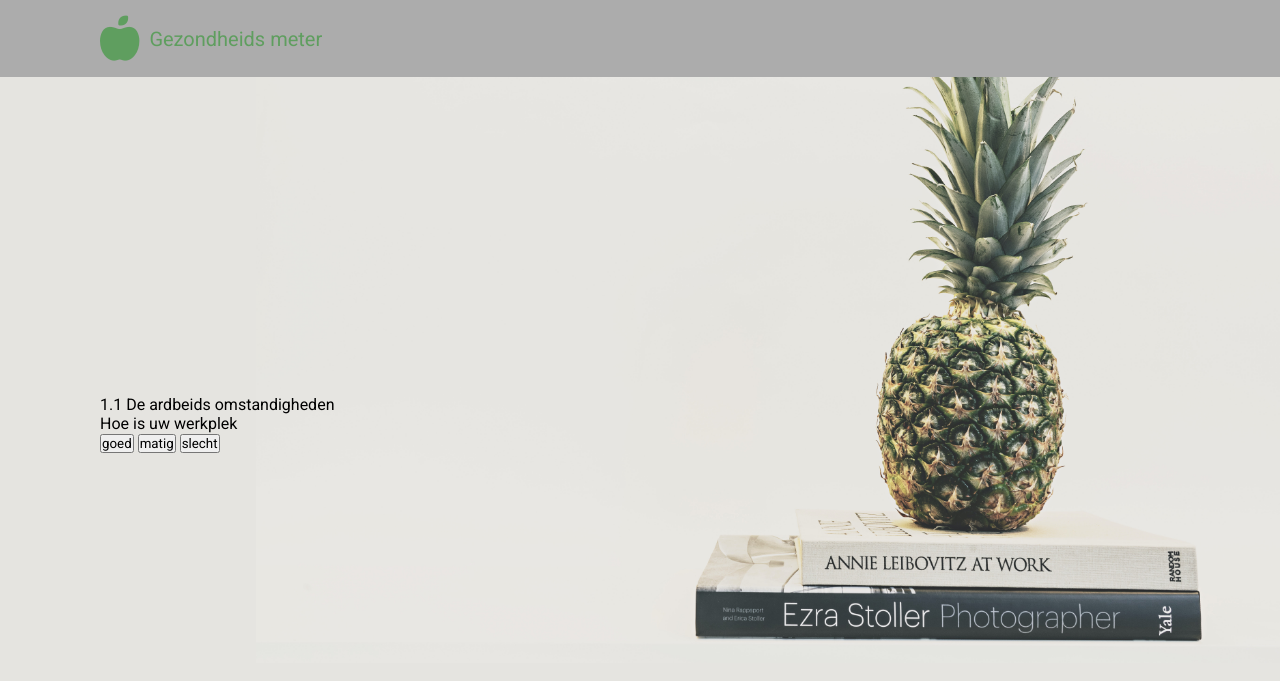
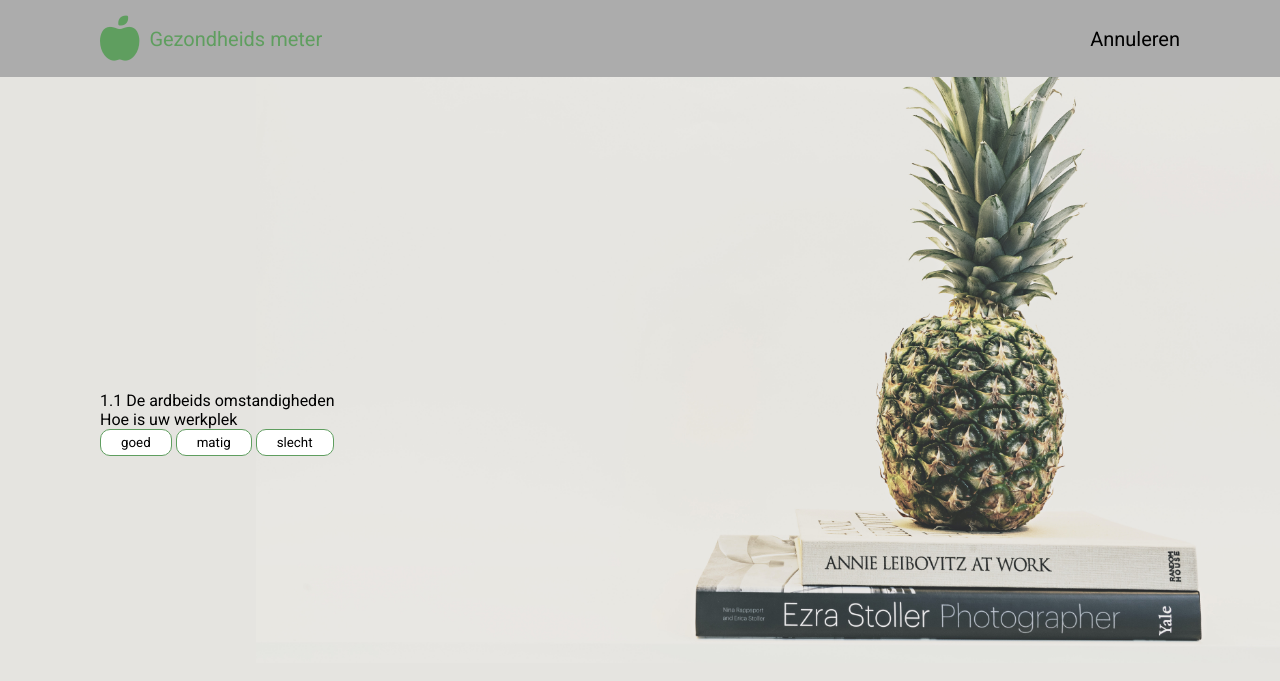
Before and after one commit to RheimerVanDijk/Gezondheidsmeter, a PHP site: page /vragenlijst.php in a window 1280 px wide. Shown: the top 681 px of the page. Run offline with PHP 8.4, Linux system fonts and the light colour scheme; data that the repository does not hold is empty; some libraries are stand-ins or nearby versions.

Commit message:
buttons style gegeven nieuwe button in navbar

```diff
--- a/css/main.css
+++ b/css/main.css
@@ -58,8 +58,8 @@ a {
   display: none;
 }
 
+
 /* MOBILE */
-
 @media only screen and (max-width: 825px) {
   .container {
     padding: 0 15px;
--- a/css/nav.css
+++ b/css/nav.css
@@ -29,3 +29,9 @@ nav .rechts {
 nav .rechts ul li {
   list-style-type: none;
 }
+
+nav .rechts:hover {
+  background-color: #fff;
+  border: 1px solid #5f9e5f ;
+  cursor: pointer;
+}
--- a/css/vragenlijst.css
+++ b/css/vragenlijst.css
@@ -0,0 +1,6 @@
+.Button_werk button{
+    border: 1px solid #5f9e5f;
+    padding: 5px 20px;
+    border-radius: 10px;
+    background-color: #fff;
+}
--- a/src/vragen/werk/vraag1.php
+++ b/src/vragen/werk/vraag1.php
@@ -4,7 +4,7 @@
 <div>
   <p>1.1 De ardbeids omstandigheden</p>
   <p>Hoe is uw werkplek</p>
-  <div>
+  <div class="Button_werk" >
     <button onclick="awnserQuestion(1,3)">goed</button>
     <button onclick="awnserQuestion(1,2)">matig</button>
     <button onclick="awnserQuestion(1,1)">slecht</button>
--- a/vragenlijst.php
+++ b/vragenlijst.php
@@ -10,7 +10,9 @@
     </div>
     <div class="rechts">
     <ul>
-      <li></li>
+    <div class="rechts">
+      <a href="Dashboard.php">Annuleren</a>
+    </div>
     </ul>
     </div>
   </nav>
```
